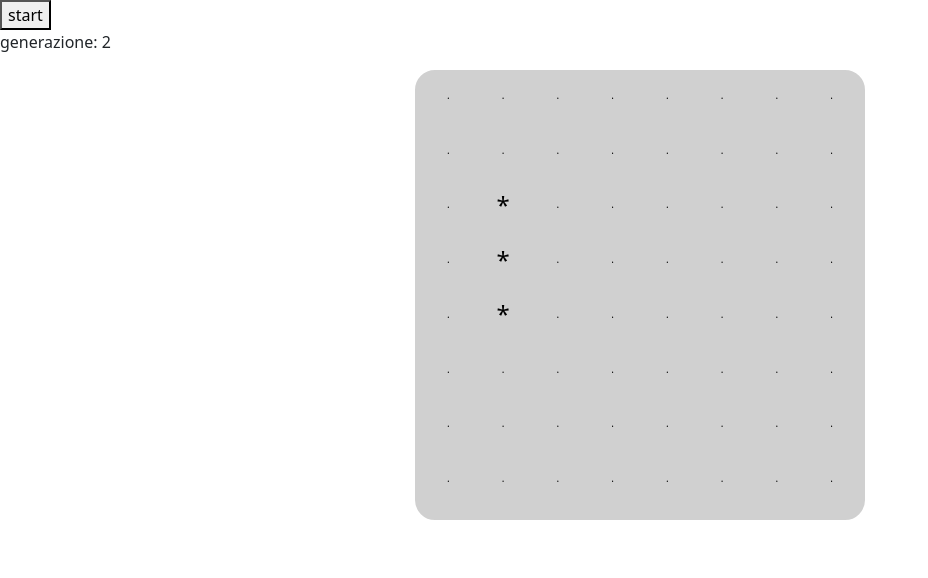
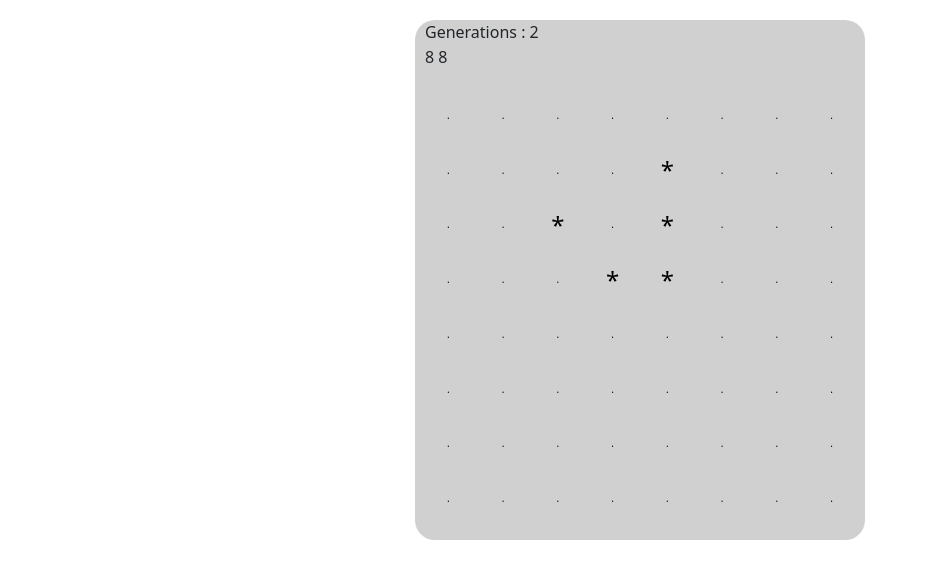
Before and after one commit to abstractionLevel/game-of-life, a React (Create React App) app: page / in a window 1280 px wide. Shown: the top 578 px of the page, without its empty margins (0-928 px from the left). Built offline with nearby package versions, Linux system fonts and the light colour scheme.

Commit message:
refactored Game

```diff
--- a/src/components/Border/index.tsx
+++ b/src/components/Border/index.tsx
@@ -4,14 +4,23 @@ import './styles.css'
 
 const Border = (props:any) => {
     return (
-        <div className="content">
-            {props.squares.map((c:any) => (
-                c.map((r:any)=>(
-                    <Square  value={r}/>
-                ))
-            ))}
+        <div className="container">
+            <div className="grid-container-info">
+                <p className="label-generation">Generations : {props.generation}</p>
+                <p className="label-size-grid"> 8 8 </p>
+            </div>
+            <div className="grid-container">
+                {props.squares.map((c:any) => (
+                    c.map((r:any)=>(
+                        <Square  value={r}/>
+                    ))
+                ))}
+                </div>
         </div>
+
     )
 }
 
+
+
 export default Border;
--- a/src/components/Border/styles.css
+++ b/src/components/Border/styles.css
@@ -1,7 +1,11 @@
-.content {
+.container {
+    margin-top: 20px;
+}
+.grid-container {
     color: white;
     border: 6px solid #d0d0d0;
-    border-radius: 20px;
+    border-bottom-left-radius: 20px;
+    border-bottom-right-radius:  20px;
     width: 450px;
     height: 450px;
     margin: 0 auto;
@@ -9,3 +13,21 @@
     grid-template: repeat(8,1fr)/repeat(8,1fr);
 
 }
+.grid-container-info {
+    background-color: #d0d0d0;
+    border-top-left-radius: 20px;
+    border-top-right-radius:  20px;
+    width: 450px;
+    height: 70px;
+    margin: 0 auto;
+    display: grid;
+    grid-template: 1px auto auto auto;
+
+}
+.label-generation {
+    margin-left: 10px;
+}
+.label-size-grid {
+    margin-left: 10px;
+    margin-top: -20px;
+}
--- a/src/components/Game/index.tsx
+++ b/src/components/Game/index.tsx
@@ -62,14 +62,7 @@ const Game = (props:any) => {
 
     return (
         <div>
-            <button
-                onClick={()=>{
-                    setRunning(!running)
-                }}>
-                {running ? "stop" : "start"}
-            </button>
-            <p>generazione: {generation}</p>
-            <Border squares={props.grid} />
+            <Border squares={props.grid} generation={generation} />
         </div>
     )
 }
--- a/src/utils/game.tsx
+++ b/src/utils/game.tsx
@@ -2,9 +2,12 @@ import InitGame from "../constants/init.json";
 
 export const generateGrid = () => {
     let grid = Array(InitGame[0]["rows"]).fill(0).map(()=>Array(InitGame[0]["cols"]).fill(0))
-    grid[2][1] = 1;
-    grid[3][1] = 1;
-    grid[4][1] = 1;
+    grid[2][3] = 1;
+    grid[2][2] = 1;
+    grid[2][4] = 1;
+    grid[1][4] = 1;
+    grid[0][3] = 1;
+
     return grid;
 }
 
```
